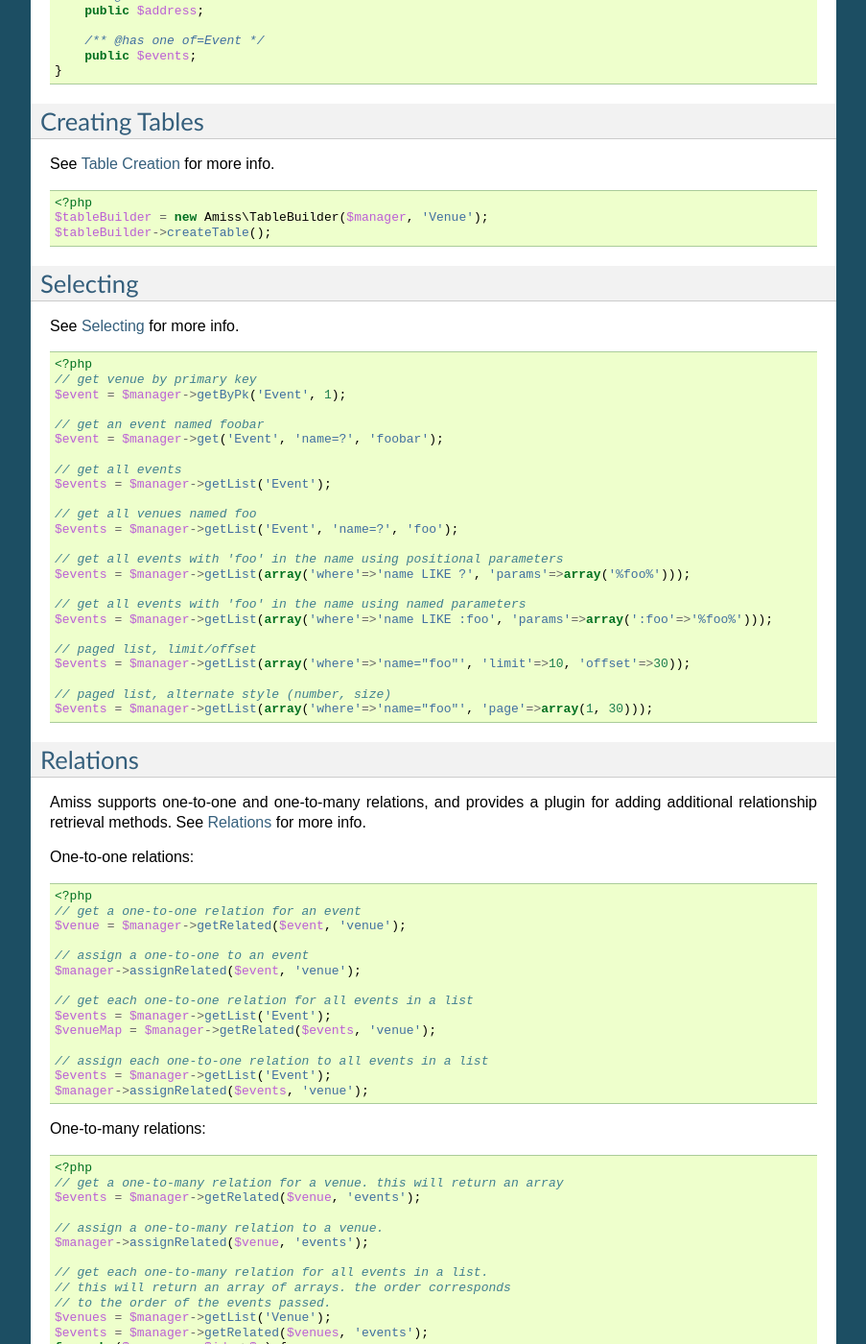
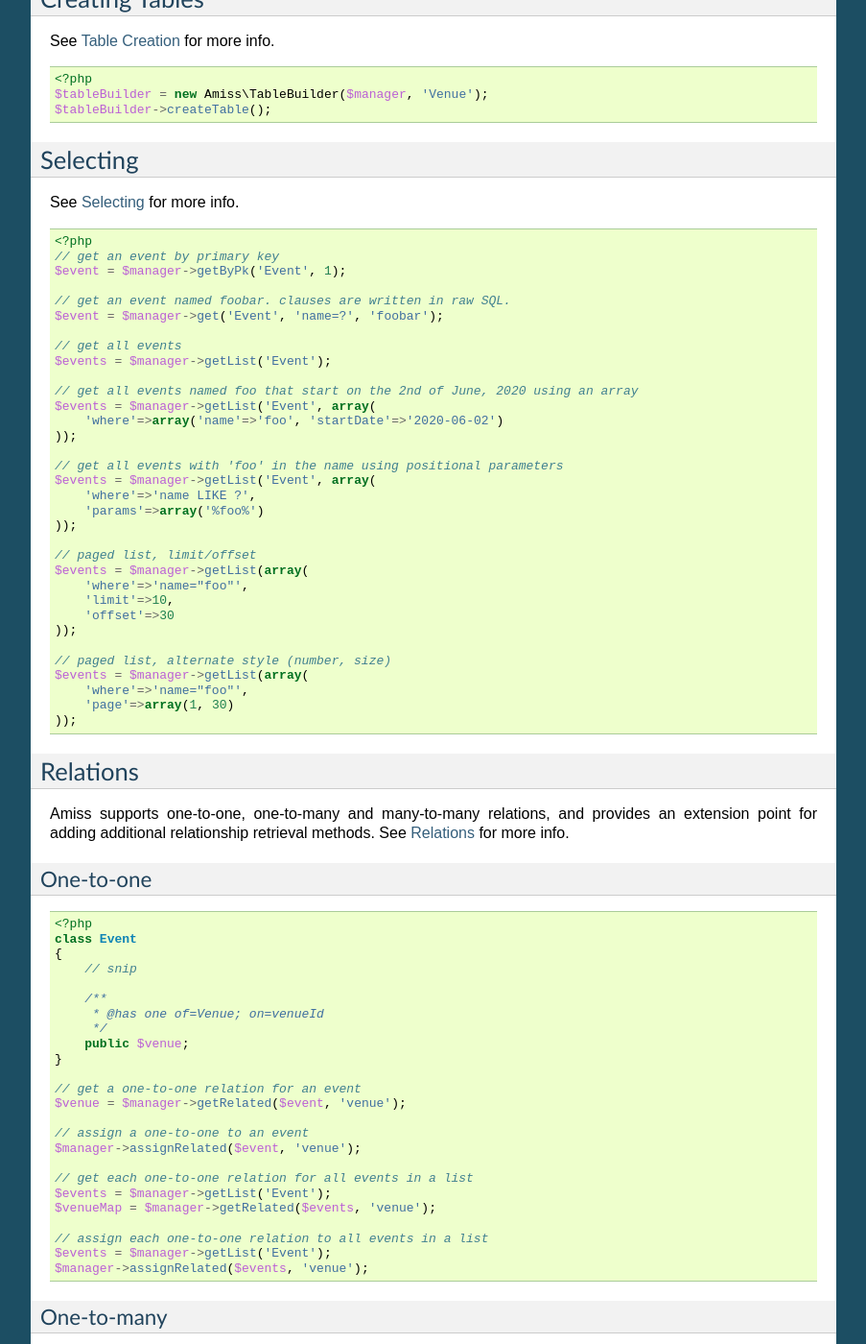
Before and after one commit to shabbyrobe/amiss, a Sphinx documentation site: the page built from doc/quickstart.rst, in a window 1280 px wide and 1400 px high, scrolled down 1400 px. Shown: the whole window at 96% size, without its empty margins (198-1101 px from the left). Built offline with Sphinx 7.4.7, drawn with Linux system fonts in a browser that asks for light colours; some of the changed text lies outside the part shown.

```diff
--- a/doc/conf.py
+++ b/doc/conf.py
@@ -43,12 +43,18 @@ master_doc = 'index'
 project = u'Amiss PHP Data Mapper'
 copyright = u'2011, Blake Williams'
 
+root_dir = os.path.dirname(__file__)
+
 # The version info for the project you're documenting, acts as replacement for
 # |version| and |release|, also used in various other places throughout the
 # built documents.
 #
 # The short X.Y version.
-version = open(os.path.dirname(__file__)+'/../VERSION', 'r').read().rstrip()
+version = open(root_dir+'/../VERSION', 'r').read().rstrip()
+
+# hack to prepare the example models
+example = open(root_dir+'/demo/modeldefs.php', 'r').read().replace("\t", "    ")
+out = open(root_dir+'/_build/example.rst', 'w').write(".. code-block:: php\n\n%s" % "\n".join("    %s" % x for x in example.splitlines()))
 
 # The full version, including alpha/beta/rc tags.
 release = version
--- a/doc/mapper/annotation.rst
+++ b/doc/mapper/annotation.rst
@@ -85,7 +85,7 @@ The following class level annotations are available:
 
 .. py:attribute:: @table value
 
-    When declared, this forces the mapper to use this table name. If not provided, the table name will be determined by the mapper. See :ref:`name-resolution` for details on this process.
+    When declared, this forces the mapper to use this table name. If not provided, the table name will be determined by the mapper. See :ref:`name-translation` for details on this process.
 
 
 .. py:attribute:: @fieldType value
@@ -117,7 +117,7 @@ The following annotations are available to define this mapping:
 
     This marks whether a property or a getter method represents a value that should be stored in a column.
 
-    The ``column_name`` value is optional. If it isn't specified, the column name is determined by the base mapper. See :ref:`name-resolution` for more details on this process.
+    The ``column_name`` value is optional. If it isn't specified, the column name is determined by the base mapper. See :ref:`name-translation` for more details on this process.
 
 
 .. py:attribute:: @type field_type
--- a/doc/mapper/common.rst
+++ b/doc/mapper/common.rst
@@ -3,9 +3,9 @@
 Common Mapper Configuration
 ===========================
 
-``Amiss\Mapper\Note``derives from ``Amiss\Mapper\Base``. ``Amiss\Mapper\Base`` provides some facilities for making educated guesses about what table name or property names to use when they are not explicitly declared in your mapping configuration.
+``Amiss\Mapper\Note`` derives from ``Amiss\Mapper\Base``. ``Amiss\Mapper\Base`` provides some facilities for making educated guesses about what table name or property names to use when they are not explicitly declared in your mapping configuration.
 
-Anything that derives from ``Amiss\Mapper\Base`` can inherit this functionality. It is recommended that you use ``Amiss\Mapper\Base`` when rolling your own mapper, as outlined below.
+Anything that derives from ``Amiss\Mapper\Base`` can inherit this functionality. It is recommended that you use ``Amiss\Mapper\Base`` when rolling your own mapper, as outlined in :doc:`custom`.
 
 
 .. _name-translation:
--- a/doc/quickstart.rst
+++ b/doc/quickstart.rst
@@ -1,8 +1,5 @@
 Quick Start
 ===========
-
-.. contents::
-
 
 This quickstart will assume you wish to use an annotation-based mapper. See :doc:`mapper/mapping` for more details and alternatives.
 
@@ -102,41 +105,61 @@ See :doc:`selecting` for more info.
 .. code-block:: php
 
     <?php
-    // get venue by primary key
+    // get an event by primary key
     $event = $manager->getByPk('Event', 1);
 
-    // get an event named foobar
+    // get an event named foobar. clauses are written in raw SQL.
     $event = $manager->get('Event', 'name=?', 'foobar');
 
     // get all events
     $events = $manager->getList('Event');
 
-    // get all venues named foo
-    $events = $manager->getList('Event', 'name=?', 'foo');
+    // get all events named foo that start on the 2nd of June, 2020 using an array
+    $events = $manager->getList('Event', array(
+        'where'=>array('name'=>'foo', 'startDate'=>'2020-06-02')
+    ));
 
     // get all events with 'foo' in the name using positional parameters
-    $events = $manager->getList(array('where'=>'name LIKE ?', 'params'=>array('%foo%')));
-
-    // get all events with 'foo' in the name using named parameters
-    $events = $manager->getList(array('where'=>'name LIKE :foo', 'params'=>array(':foo'=>'%foo%')));
+    $events = $manager->getList('Event', array(
+        'where'=>'name LIKE ?',
+        'params'=>array('%foo%')
+    ));
 
     // paged list, limit/offset
-    $events = $manager->getList(array('where'=>'name="foo"', 'limit'=>10, 'offset'=>30));
+    $events = $manager->getList(array(
+        'where'=>'name="foo"',
+        'limit'=>10,
+        'offset'=>30
+    ));
 
     // paged list, alternate style (number, size)
-    $events = $manager->getList(array('where'=>'name="foo"', 'page'=>array(1, 30)));
+    $events = $manager->getList(array(
+        'where'=>'name="foo"',
+        'page'=>array(1, 30)
+    ));
 
 
 Relations
 ---------
 
-Amiss supports one-to-one and one-to-many relations, and provides a plugin for adding additional relationship retrieval methods. See :doc:`relations` for more info.
+Amiss supports one-to-one, one-to-many and many-to-many relations, and provides an extension point for adding additional relationship retrieval methods. See :doc:`relations` for more info.
 
-One-to-one relations:
+One-to-one
+~~~~~~~~~~
 
 .. code-block:: php
 
     <?php
+    class Event
+    {
+        // snip
+
+        /**
+         * @has one of=Venue; on=venueId
+         */
+        public $venue;
+    }
+
     // get a one-to-one relation for an event
     $venue = $manager->getRelated($event, 'venue');
 
@@ -152,11 +175,22 @@ One-to-one relations:
     $manager->assignRelated($events, 'venue');
 
 
-One-to-many relations:
+One-to-many
+~~~~~~~~~~~
 
 .. code-block:: php
 
     <?php
+    class Venue
+    {
+        // snip
+
+        /**
+         * @has many of=Event
+         */
+        public $events;
+    }
+
     // get a one-to-many relation for a venue. this will return an array
     $events = $manager->getRelated($venue, 'events');
 
@@ -178,6 +212,54 @@ One-to-many relations:
     foreach ($venues as $idx=>$v) {
         echo "Found ".count($v->events)." events for venue ".$v->venueId."\n";
     }
+
+
+Many-to-many
+~~~~~~~~~~~~
+
+Many-to-many relations require the association table to be mapped to an object, and also require the relation to be specified on both sides:
+
+
+.. code-block:: php
+
+    <?php
+    class Event
+    {
+        // snip
+
+        /**
+         * @has assoc of=Artist; via=EventArtist
+         */
+        public $artists;
+    }
+
+    class EventArtist
+    {
+        // snip
+
+        /**
+         * @has one of=Event; on=eventId
+         */
+        public $event;
+
+        /**
+         * @has one of=Artist; on=artistId
+         */
+        public $artist;
+    }
+
+    class Artist
+    {
+        // snip
+
+        /**
+         * @has assoc of=Event; via=EventArtist
+         */
+        public $events;
+    }
+
+    $event = $manager->getByPk('Event', 1);
+    $artists = $manager->getRelated($event, 'artists');
 
 
 Modifying
```
Also changed, not shown: other parts of doc/quickstart.rst (+9 -3 lines), doc/intro.rst (+6 -8 lines), fabfile.py (added, +35 -0 lines), 3 other files.
